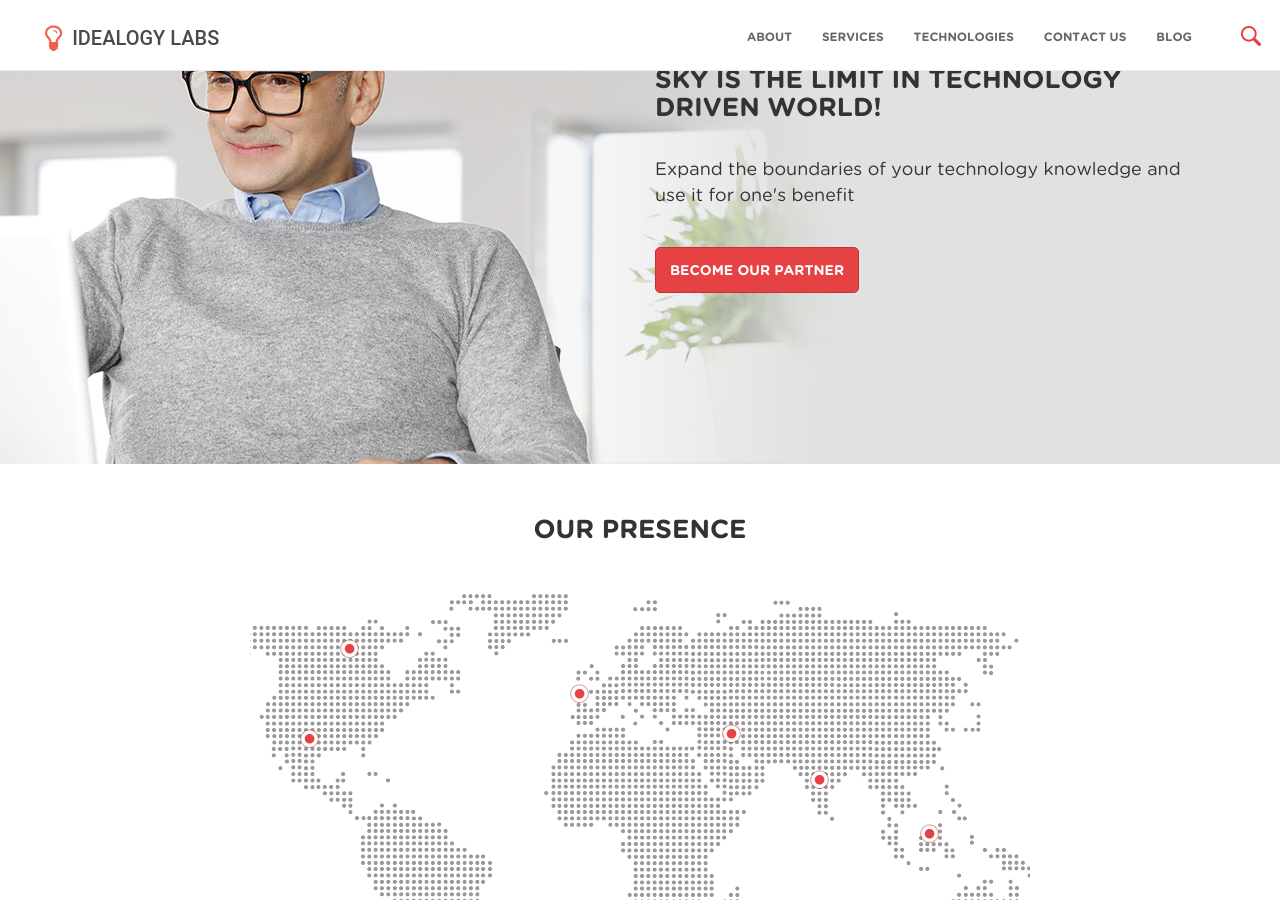
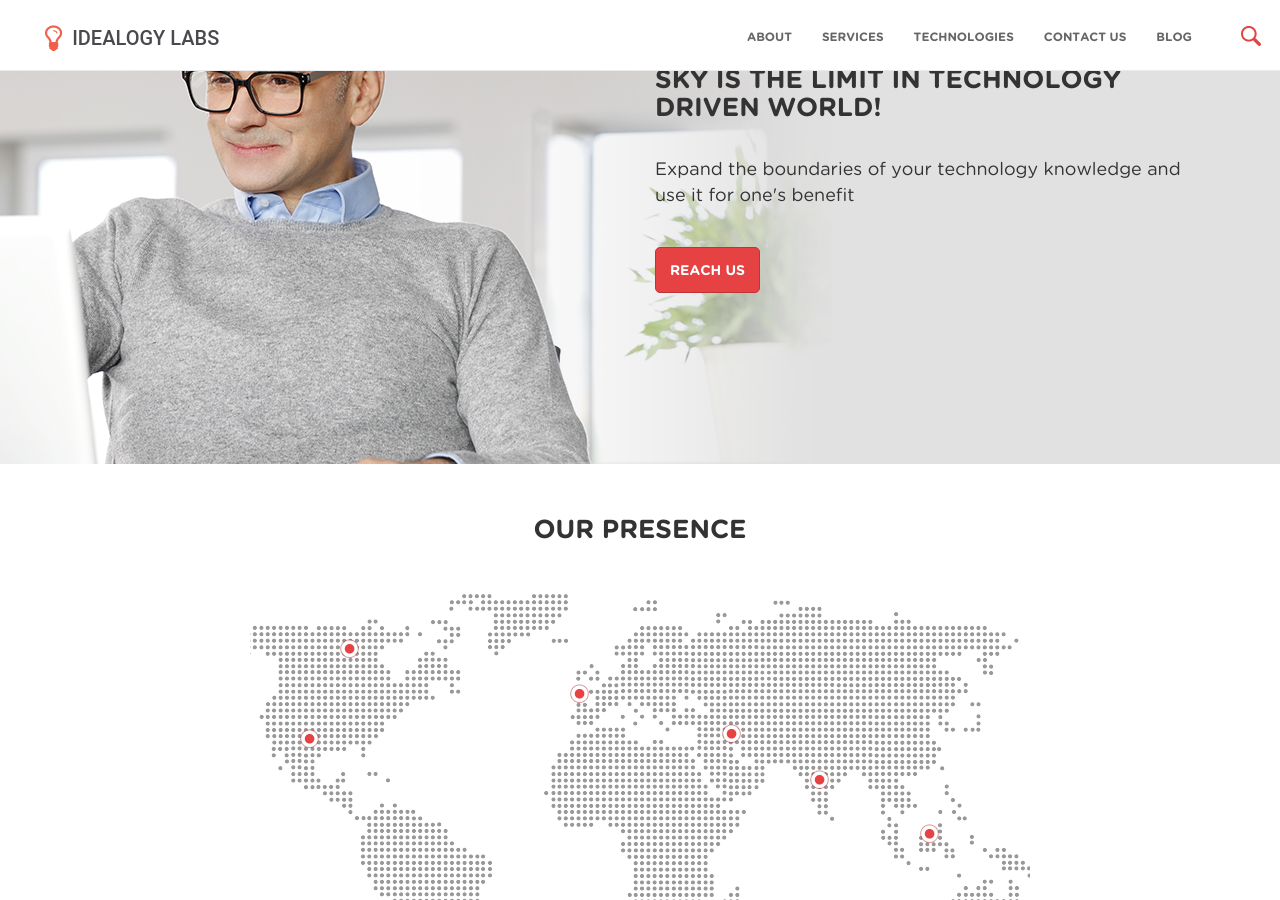
Before and after one commit to idealogylabs/idealogylabs.github.io, a Jekyll site: the page built from index.html, in a window 1280 px wide and 900 px high, scrolled down 1628 px. Built offline with Jekyll 4.4.1, drawn with Linux system fonts in a browser that asks for light colours.

Commit message:
updated Idea box

```diff
--- a/index.html
+++ b/index.html
@@ -240,7 +240,7 @@
         <div class="instructor-center">
           <h1>Sky is the limit in technology driven world!</h1>
           <p>Expand the boundaries of your technology knowledge and use it for one's benefit</p>
-          <a href="/" class="btn btn-red">Become our partner</a>
+          <a href="/contact-us" class="btn btn-red">Reach us</a>
         </div>
       </div>
     </div>
```
